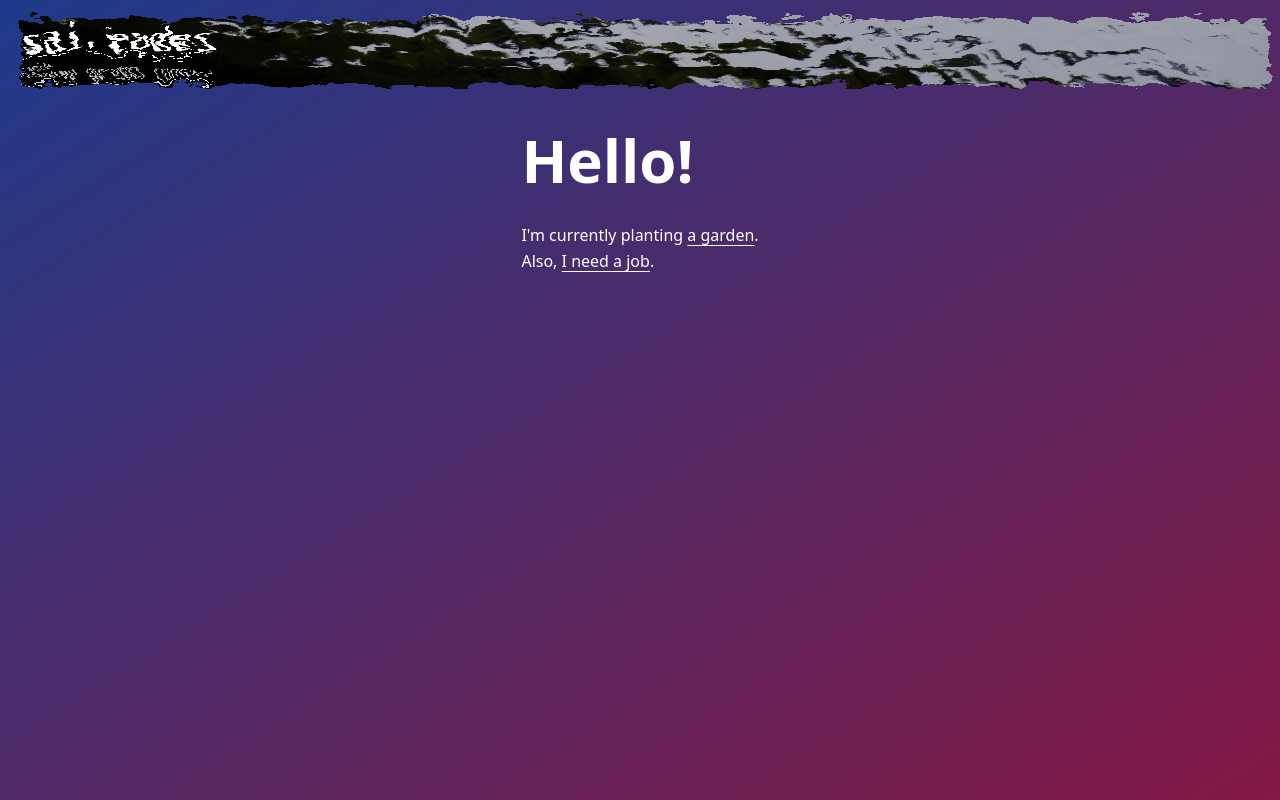
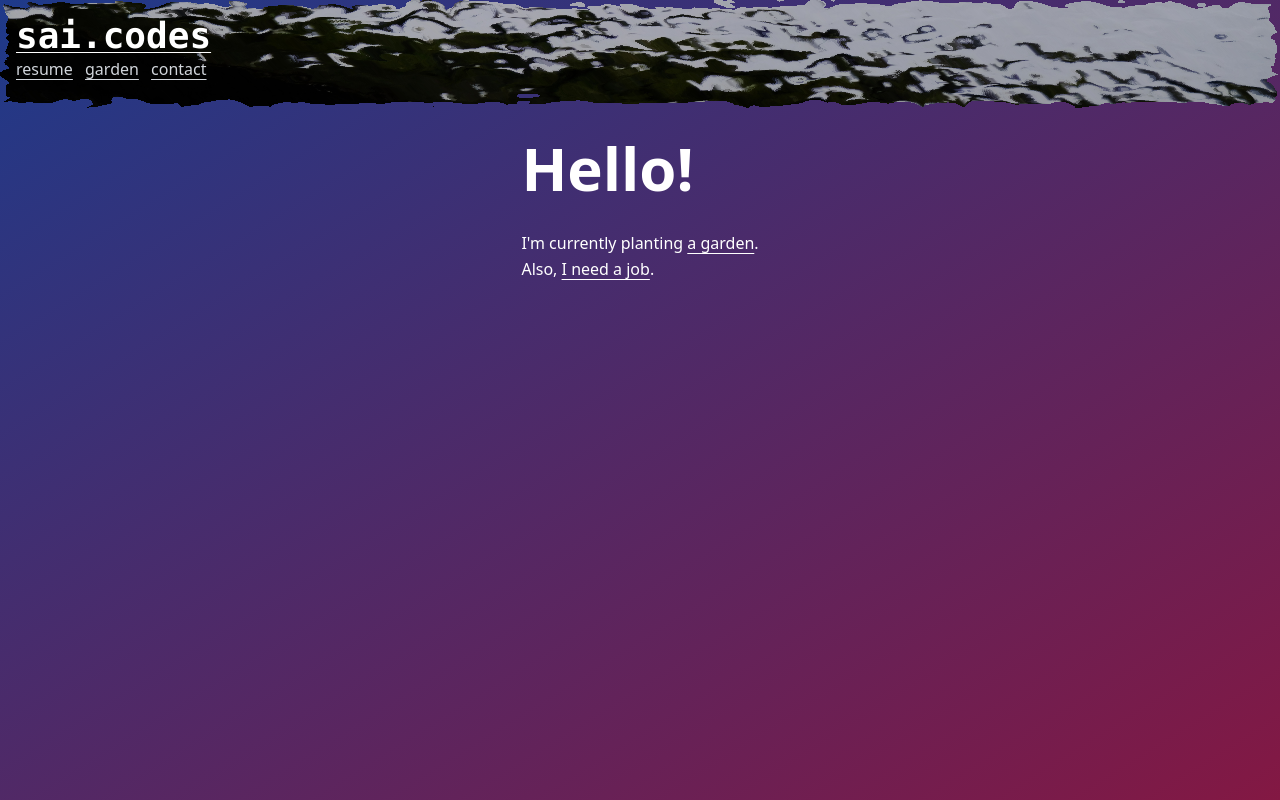
Before and after one commit to saitheninja/sai-codes, a SvelteKit app: page / in a window 1280 px wide. Built offline with nearby package versions, Linux system fonts and the light colour scheme.

Commit message:
waves background positioned properly

```diff
--- a/src/app.postcss
+++ b/src/app.postcss
@@ -39,31 +39,13 @@ a:focus {
 
 @tailwind components;
 
-.noise-bg {
-  @apply fixed top-0;
-  @apply h-full w-full;
-  @apply bg-cover bg-fixed print:bg-transparent;
+.waves-filter {
+  @apply bg-cover bg-center;
 
-  background-image: url("./lib/noise.svg");
-  mix-blend-mode: color-dodge;
-}
-
-.waves-bg {
-  @apply fixed top-0;
-  @apply h-full w-full;
-  @apply bg-cover bg-fixed print:bg-transparent;
-
-  background-image: url("./lib/waves.svg");
-  mix-blend-mode: color-burn;
-}
-
-.water-jpg {
-  @apply bg-cover bg-center bg-blend-multiply bg-opacity-50;
-
-  background-image: url("./lib/banner.jpg");
+  background-image: url("$lib/banner.jpg");
   filter: url("#wavesFilter");
 
-  /* filter: url("./lib/waves.svg#wavesFilter"); */
+  /* background-blend-mode: darken; */
 
   /* @apply backdrop-hue-rotate-90 backdrop-blur-sm; */
 }
--- a/src/lib/Header.svelte
+++ b/src/lib/Header.svelte
@@ -1,6 +1,9 @@
-<header class="sticky top-0 z-10 p-4 text-gray-300 print:hidden">
-  <div class="water-jpg">
-    <nav>
+<header
+  class="sticky top-0 z-10 grid grid-cols-1 grid-rows-1 pb-2 print:hidden"
+>
+  <div class="waves-filter col-span-full row-span-full mr-3 h-full" />
+
+  <nav class="z-10 col-span-full row-span-full p-4">
     <a
       href="/"
       class="font-mono text-4xl font-bold text-white underline-offset-4"
@@ -8,13 +11,12 @@
       sai.codes
     </a>
 
-      <div class="space-x-2">
+    <div class="space-x-2 text-gray-300">
       <a href="/resume">resume</a>
       <a href="/garden">garden</a>
       <a href="/contact">contact</a>
     </div>
   </nav>
-  </div>
 </header>
 
 <svg
@@ -28,7 +30,7 @@
       stitchTiles="noStitch"
       type="turbulence"
       seed="200"
-      numOctaves="4"
+      numOctaves="2"
       baseFrequency="0.02 0.06"
     />
 
@@ -37,11 +39,12 @@
       attributeName="baseFrequency"
       dur="60s"
       keyTimes="0; 0.5; 1"
-      values="0.02 0.06; 0.02 0.18; 0.02 0.06"
+      values="0.04 0.18; 0.02 0.06; 0.04 0.18"
       repeatCount="indefinite"
     />
 
     <feDisplacementMap
+      in2="wavesTurbulence"
       in="SourceGraphic"
       scale="20"
     />
```
Lines whose indentation alone changed are shown as unchanged.
